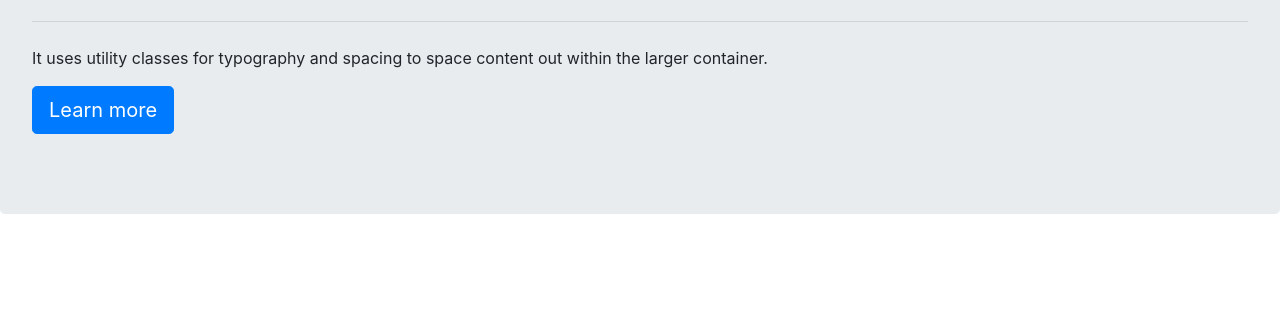
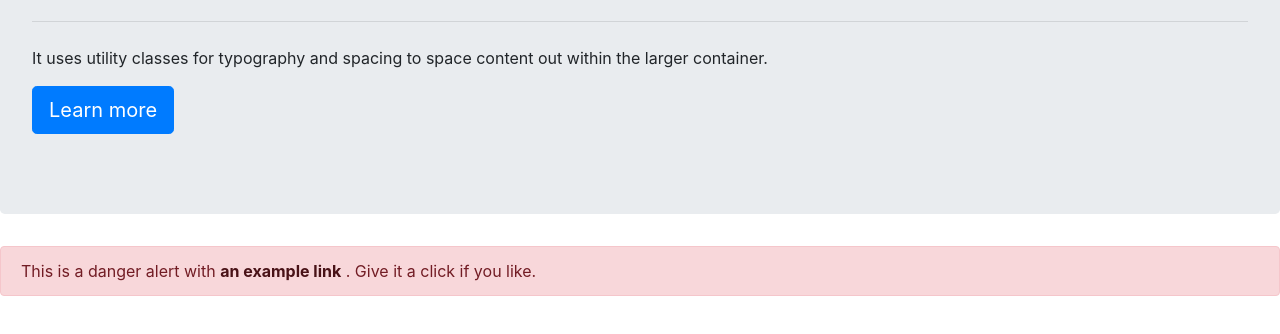
Before and after one commit to o84118317/04_sample_GamePage, a plain HTML site: page index.html in a window 1280 px wide. Shown: the part 172-506 px from the top of the page. Drawn offline with nearby package versions, Linux system fonts and the light colour scheme.

Commit message:
add danger alert

```diff
--- a/index.html
+++ b/index.html
@@ -16,7 +16,11 @@
   			</p>
 	</div>
 
-
+	<div class="alert alert-danger" role="alert">
+  		This is a danger alert with
+  		<a href="#" class="alert-link">an example link</a>
+  		. Give it a click if you like.
+	</div>
 
 
 
```
